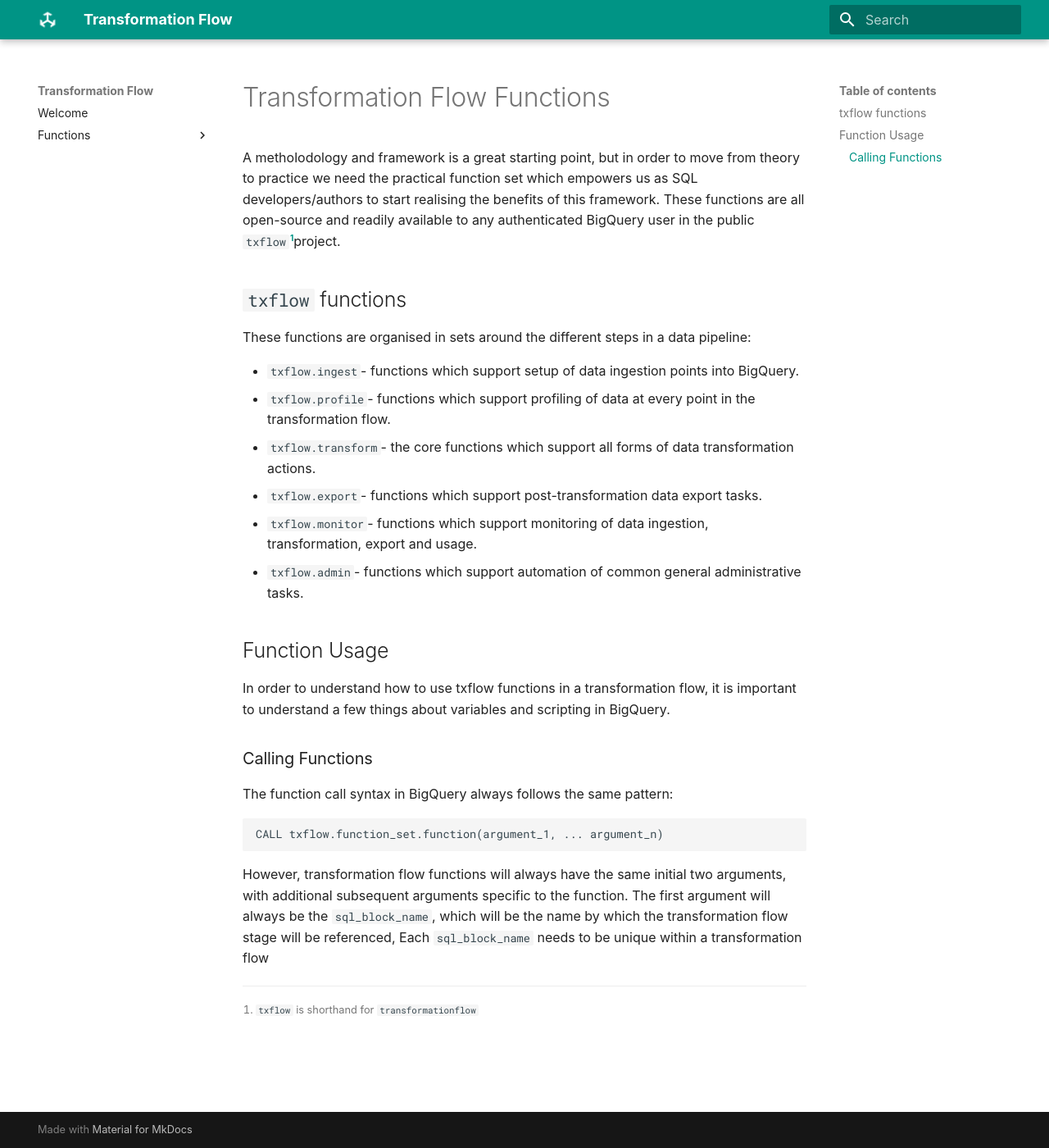
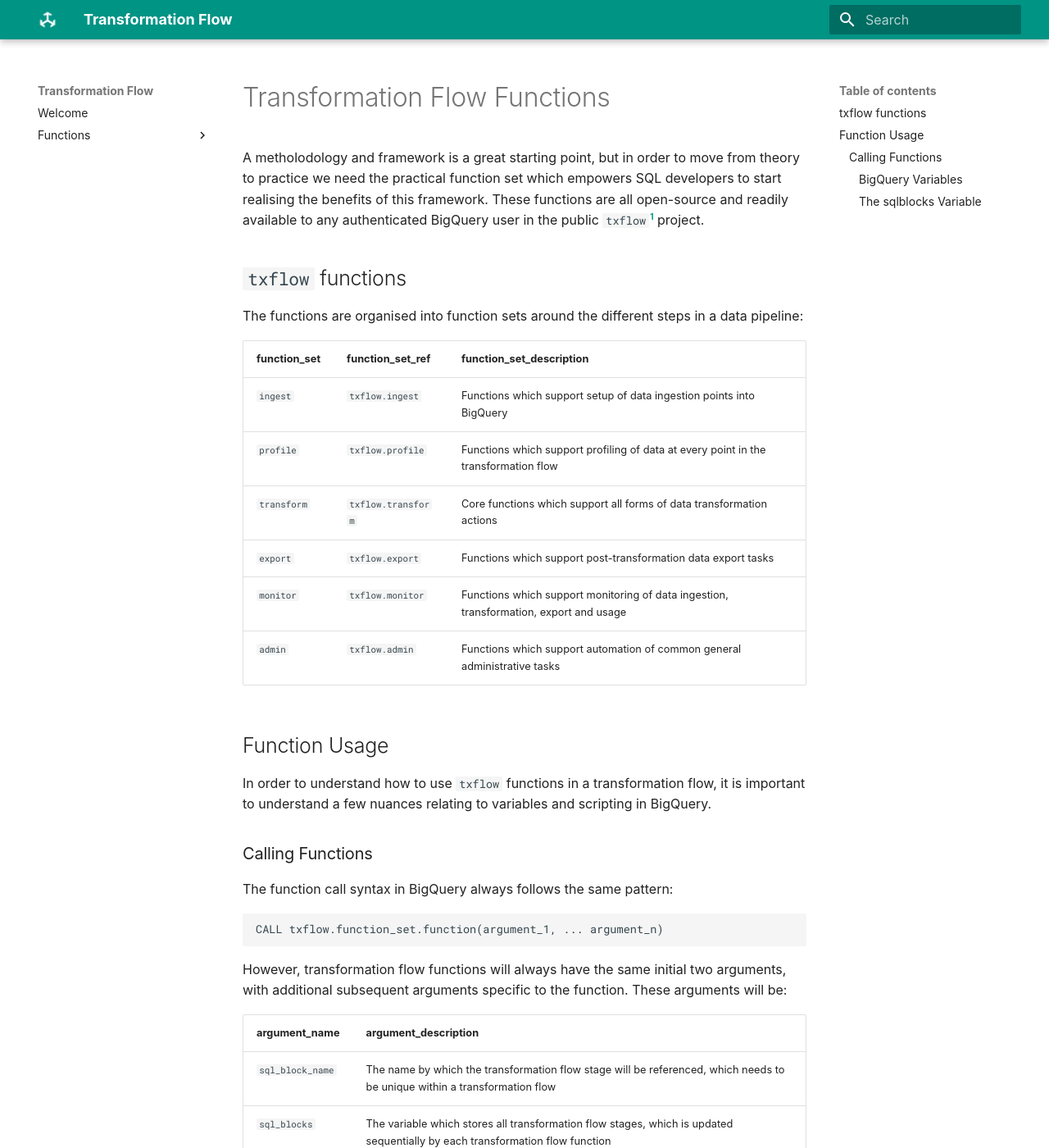
Before and after one commit to transformationflow/transformationflow.github.io, an MkDocs documentation site: the page built from docs/overview-functions.md, in a window 1280 px wide and 1400 px high. Shown: the whole window at 82% size. Built offline with MkDocs 1.6.1 and Material for MkDocs 9.7.7, drawn with Linux system fonts in a browser that asks for light colours; some web fonts are replaced; comment, search, counter and statistics services are not loaded; some of the changed text lies outside the part shown.

Commit message:
functions overview

````diff
--- a/docs/overview-functions.md
+++ b/docs/overview-functions.md
@@ -1,26 +1,47 @@
 # Transformation Flow Functions
 
-A metholodology and framework is a great starting point, but in order to move from theory to practice we need the practical function set which empowers us as SQL developers/authors to start realising the benefits of this framework.  These functions are all open-source and readily available to any authenticated BigQuery user in the public `txflow`[^1]project.
+A metholodology and framework is a great starting point, but in order to move from theory to practice we need the practical function set which empowers SQL developers to start realising the benefits of this framework.  These functions are all open-source and readily available to any authenticated BigQuery user in the public `txflow`[^1] project.
 
 ## `txflow` functions
-These functions are organised in sets around the different steps in a data pipeline:
+The functions are organised into function sets around the different steps in a data pipeline:
 
-- `txflow.ingest`- functions which support setup of data ingestion points into BigQuery.
-- `txflow.profile`- functions which support profiling of data at every point in the transformation flow.
-- `txflow.transform`- the core functions which support all forms of data transformation actions.
-- `txflow.export`- functions which support post-transformation data export tasks.
-- `txflow.monitor`- functions which support monitoring of data ingestion, transformation, export and usage.
-- `txflow.admin`- functions which support automation of common general administrative tasks.
+function_set | function_set_ref | function_set_description
+--- | --- | :--
+`ingest` | `txflow.ingest` | Functions which support setup of data ingestion points into BigQuery
+`profile` | `txflow.profile` | Functions which support profiling of data at every point in the transformation flow
+`transform` | `txflow.transform` | Core functions which support all forms of data transformation actions
+`export` | `txflow.export` | Functions which support post-transformation data export tasks
+`monitor` | `txflow.monitor` | Functions which support monitoring of data ingestion, transformation, export and usage
+`admin` | `txflow.admin` | Functions which support automation of common general administrative tasks
+
 
 ## Function Usage
-In order to understand how to use txflow functions in a transformation flow, it is important to understand a few things about variables and scripting in BigQuery.
+In order to understand how to use `txflow` functions in a transformation flow, it is important to understand a few nuances relating to variables and scripting in BigQuery.
 
 ### Calling Functions
 The function call syntax in BigQuery always follows the same pattern:
 ```
 CALL txflow.function_set.function(argument_1, ... argument_n)
 ```
-However, transformation flow functions will always have the same initial two arguments, with additional subsequent arguments specific to the function. The first argument will always be the `sql_block_name`, which will be the name by which the transformation flow stage will be referenced,  Each `sql_block_name` needs to be unique within a transformation flow
+However, transformation flow functions will always have the same initial two arguments, with additional subsequent arguments specific to the function. These arguments will be:
+
+argument_name | argument_description
+--- | :--
+`sql_block_name` | The name by which the transformation flow stage will be referenced, which needs to be unique within a transformation flow
+`sql_blocks` | The variable which stores all transformation flow stages, which is updated sequentially by each transformation flow function
+
+As such at any point in a transformation flow, the `sql_blocks` variable will be composed of the name, SQL code and dependencies for the current stage and each preceding stage, in order of definition (which is therefore the order of execution).
+
+The exact implementation is explained in the following section.
+
+#### BigQuery Variables
+Variables in BigQuery _all_ need to be defined at the start of a script, and can be initialised or left uninitalised.  However the precise data type (or data structure and types for more complex variables) need to be be defined at the point of variable declaration.
+
+
+#### The `sqlblocks` Variable
+
+
+
 
 
 
````
